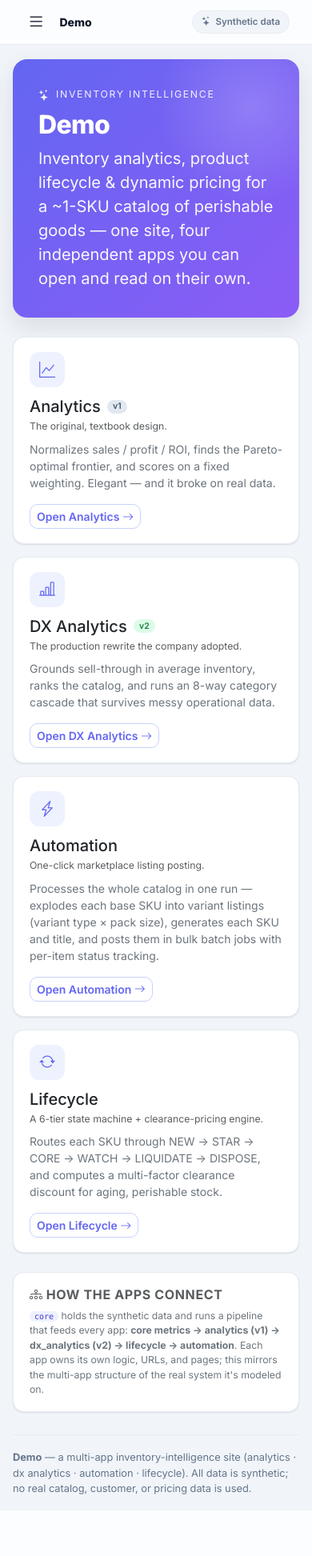
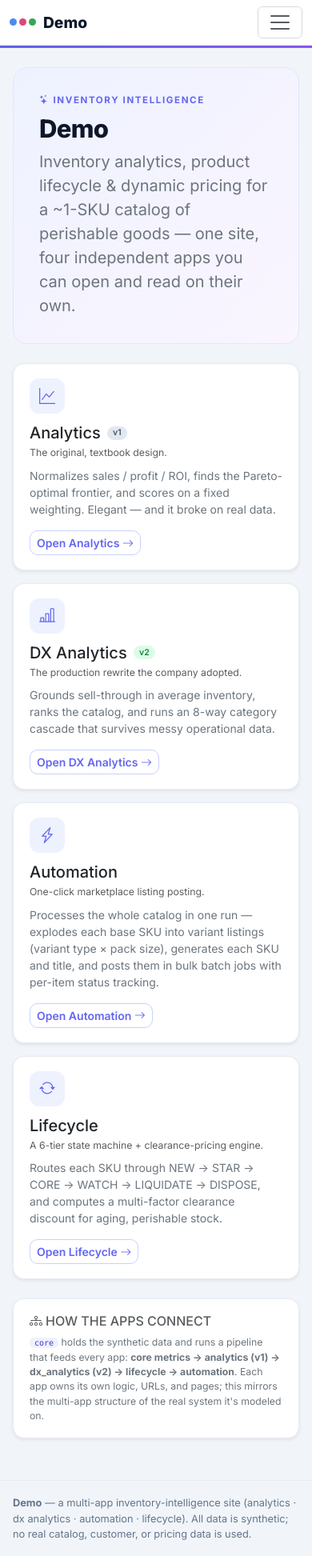
Before and after one commit to Yimo-888/analysis, a Django app: page / in a window 390 px wide. Shown: the whole page at 80% size. Before the commit the page ends 1868 px from the top, so only its background shows below. Run offline with Django 4.2, Linux system fonts and the light colour scheme; tables that the repository leaves empty hold one stand-in row (values such as "Sample post").

Commit message:
Fix unstyled page (inline CSS) + switch to top-bar nav, dark/readable text
The local static stylesheet wasn't loading for the user (CDN icons loaded but
app.css didn't), so the page rendered unstyled with white-on-white hero text.

- inline the entire design system into base.html so styling can never fail to
  load (no dependency on static-file serving); removed static/css/app.css
- replace the dark sidebar with a clean white TOP NAV bar (logo + brand dots,
  each app listed across the top, active state, gradient accent strip) per the
  reference; responsive Bootstrap navbar collapse on mobile
- readability: dark hero heading (was invisible white-on-white) and dark KPI
  numbers; soft badges/cards/tables retained
- settings: guard STATICFILES_DIRS so the missing static dir isn't a warning

12 tests pass; all pages 200; prod build OK.

Co-Authored-By: Claude Opus 4.8 (1M context) <noreply@anthropic.com>

```diff
--- a/catalyst/settings.py
+++ b/catalyst/settings.py
@@ -96,7 +96,8 @@ USE_TZ = True
 
 STATIC_URL = "static/"
 STATIC_ROOT = BASE_DIR / "staticfiles"
-STATICFILES_DIRS = [BASE_DIR / "static"]
+# CSS is inlined in the base template, so a static dir is optional.
+STATICFILES_DIRS = [BASE_DIR / "static"] if (BASE_DIR / "static").exists() else []
 # Manifest (hashed, cache-busted) static files in production; plain storage in
 # dev/tests so the {% static %} tag works without running collectstatic first.
 _staticfiles_backend = (
--- a/static/css/app.css
+++ /dev/null
@@ -1,181 +0,0 @@
-/* ============================================================
-   Demo — design system
-   ============================================================ */
-:root {
-  --brand: #6366f1;          /* indigo */
-  --brand-2: #8b5cf6;        /* violet */
-  --brand-grad: linear-gradient(135deg, #6366f1 0%, #8b5cf6 100%);
-  --sidebar-bg: #0f172a;     /* slate-900 */
-  --sidebar-bg-2: #111a30;
-  --sidebar-text: #94a3b8;
-  --sidebar-active: #ffffff;
-  --bg: #f1f5f9;             /* slate-100 */
-  --surface: #ffffff;
-  --text: #0f172a;
-  --muted: #64748b;
-  --border: #e7ecf3;
-  --radius: 14px;
-  --shadow-sm: 0 1px 2px rgba(15,23,42,.06), 0 1px 3px rgba(15,23,42,.05);
-  --shadow: 0 4px 14px rgba(15,23,42,.06), 0 2px 4px rgba(15,23,42,.04);
-  --shadow-lg: 0 12px 30px rgba(15,23,42,.10);
-  --sidebar-w: 248px;
-}
-
-* { -webkit-font-smoothing: antialiased; }
-body {
-  font-family: Inter, system-ui, -apple-system, sans-serif;
-  background: var(--bg);
-  color: var(--text);
-  font-size: 14px;
-}
-a { text-decoration: none; color: var(--brand); }
-a:hover { color: var(--brand-2); }
-::selection { background: rgba(99,102,241,.18); }
-
-/* ---- layout ------------------------------------------------ */
-.app-shell { min-height: 100vh; }
-.sidebar {
-  position: fixed; inset: 0 auto 0 0; width: var(--sidebar-w);
-  background: linear-gradient(180deg, var(--sidebar-bg) 0%, var(--sidebar-bg-2) 100%);
-  color: var(--sidebar-text); display: flex; flex-direction: column;
-  padding: 18px 14px; z-index: 1045; transition: transform .25s ease;
-}
-.main { margin-left: var(--sidebar-w); min-height: 100vh; display: flex; flex-direction: column; }
-.content { padding: 24px 28px; flex: 1; max-width: 1400px; width: 100%; }
-
-/* ---- sidebar ----------------------------------------------- */
-.sidebar-brand { display: flex; align-items: center; gap: 10px; padding: 6px 8px 18px; color: #fff; }
-.brand-mark {
-  width: 38px; height: 38px; border-radius: 11px; background: var(--brand-grad);
-  display: grid; place-items: center; font-size: 1.1rem; color: #fff;
-  box-shadow: 0 6px 16px rgba(99,102,241,.45);
-}
-.brand-text { display: flex; flex-direction: column; line-height: 1.05; font-weight: 800; font-size: 1.15rem; }
-.brand-text small { font-weight: 500; font-size: .62rem; letter-spacing: .12em; text-transform: uppercase; color: var(--sidebar-text); margin-top: 3px; }
-.sidebar-nav { display: flex; flex-direction: column; gap: 2px; margin-top: 6px; }
-.nav-group { font-size: .65rem; letter-spacing: .14em; text-transform: uppercase; color: #56627a; padding: 14px 12px 6px; }
-.sidebar-nav .nav-link {
-  display: flex; align-items: center; gap: 11px; padding: 9px 12px; border-radius: 10px;
-  color: var(--sidebar-text); font-weight: 500; transition: all .15s ease;
-}
-.sidebar-nav .nav-link i { font-size: 1.05rem; width: 20px; text-align: center; opacity: .85; }
-.sidebar-nav .nav-link:hover { background: rgba(255,255,255,.06); color: #e2e8f0; }
-.sidebar-nav .nav-link.active { background: var(--brand-grad); color: #fff; box-shadow: 0 6px 16px rgba(99,102,241,.35); }
-.sidebar-nav .nav-link.active i { opacity: 1; }
-.sidebar-nav .tag {
-  margin-left: auto; font-size: .6rem; font-weight: 700; padding: 1px 7px; border-radius: 999px;
-  background: rgba(255,255,255,.12); color: #cbd5e1;
-}
-.nav-link.active .tag { background: rgba(255,255,255,.25); color: #fff; }
-.sidebar-foot { margin-top: auto; font-size: .72rem; color: #56627a; padding: 14px 12px 4px; border-top: 1px solid rgba(255,255,255,.06); }
-.sidebar-backdrop { display: none; position: fixed; inset: 0; background: rgba(15,23,42,.5); z-index: 1040; }
-
-/* ---- topbar ------------------------------------------------ */
-.topbar {
-  position: sticky; top: 0; z-index: 1030; height: 56px; display: flex; align-items: center; gap: 12px;
-  padding: 0 28px; background: rgba(255,255,255,.8); backdrop-filter: blur(10px);
-  border-bottom: 1px solid var(--border);
-}
-.topbar-title { font-weight: 800; }
-.btn-icon { border: 0; background: transparent; font-size: 1.4rem; color: var(--text); line-height: 1; }
-.chip {
-  display: inline-flex; align-items: center; gap: 6px; font-size: .72rem; font-weight: 600; color: var(--muted);
-  background: var(--bg); border: 1px solid var(--border); padding: 5px 11px; border-radius: 999px;
-}
-.foot { color: var(--muted); font-size: .8rem; border-top: 1px solid var(--border); margin-top: 28px; padding-top: 18px; }
-
-/* ---- cards ------------------------------------------------- */
-.card {
-  border: 1px solid var(--border); border-radius: var(--radius); background: var(--surface);
-  box-shadow: var(--shadow-sm); transition: box-shadow .18s ease, transform .18s ease;
-}
-.card.shadow-sm { box-shadow: var(--shadow-sm) !important; }
-.card:hover { box-shadow: var(--shadow); }
-.card .card-body { padding: 18px 20px; }
-h1,h2,h3,h4,h5,h6 { color: var(--text); }
-.h6.text-uppercase, h2.h6 { letter-spacing: .04em; font-weight: 700; }
-
-/* KPI numbers */
-.display-6 {
-  font-weight: 800; font-size: 2rem; letter-spacing: -.02em;
-  background: var(--brand-grad); -webkit-background-clip: text; background-clip: text; color: transparent;
-}
-.card .text-uppercase.small { letter-spacing: .08em; font-weight: 600; color: var(--muted) !important; }
-
-/* module intro banner */
-.module-intro {
-  background: linear-gradient(135deg, #eef2ff 0%, #f5f3ff 100%);
-  border: 1px solid #e0e7ff !important; border-left: 4px solid var(--brand) !important; border-radius: var(--radius);
-}
-
-/* ---- buttons ----------------------------------------------- */
-.btn { border-radius: 10px; font-weight: 600; }
-.btn-primary { background: var(--brand); border-color: var(--brand); }
-.btn-primary:hover { background: var(--brand-2); border-color: var(--brand-2); }
-.btn-outline-primary { color: var(--brand); border-color: #c7d2fe; }
-.btn-outline-primary:hover { background: var(--brand); border-color: var(--brand); }
-.btn-lg { padding: .7rem 1.5rem; }
-
-/* ---- tables ------------------------------------------------ */
-.table { --bs-table-bg: transparent; color: var(--text); }
-.table thead th {
-  font-size: .68rem; letter-spacing: .06em; text-transform: uppercase; color: var(--muted);
-  border-bottom: 1px solid var(--border); font-weight: 700; white-space: nowrap;
-}
-.table > :not(caption) > * > * { padding: .55rem .6rem; border-bottom-color: #f1f5f9; }
-.table-hover tbody tr { transition: background .12s ease; }
-.table-hover tbody tr:hover { background: #f8fafc; }
-.table code, code { color: #4338ca; background: #eef2ff; padding: 1px 6px; border-radius: 6px; font-size: .82em; }
-
-/* ---- badges (soft pills) ----------------------------------- */
-.badge { border-radius: 999px; font-weight: 600; padding: .32em .7em; letter-spacing: .01em; }
-.badge.bg-success { background: #dcfce7 !important; color: #15803d !important; }
-.badge.bg-danger  { background: #fee2e2 !important; color: #b91c1c !important; }
-.badge.bg-warning { background: #fef3c7 !important; color: #b45309 !important; }
-.badge.bg-info    { background: #cffafe !important; color: #0e7490 !important; }
-.badge.bg-primary { background: #e0e7ff !important; color: #4338ca !important; }
-.badge.bg-secondary { background: #e2e8f0 !important; color: #475569 !important; }
-.badge.bg-dark    { background: #e2e8f0 !important; color: #1e293b !important; }
-.text-bg-light { background: var(--bg) !important; border: 1px solid var(--border); color: var(--muted) !important; }
-
-/* sub-nav pills */
-.subnav .nav-pills { gap: 6px; background: var(--surface); border: 1px solid var(--border); border-radius: 12px; padding: 5px; display: inline-flex; box-shadow: var(--shadow-sm); }
-.subnav .nav-link { padding: .35rem .9rem; border-radius: 8px; color: var(--muted); font-weight: 600; font-size: .85rem; }
-.subnav .nav-link.active { background: var(--brand); color: #fff; }
-
-/* progress */
-.progress { background: #eef2f7; border-radius: 999px; }
-.progress-bar { background: var(--brand-grad); font-weight: 600; }
-.progress-bar.bg-success { background: #22c55e !important; }
-
-/* pipeline flow steps (automation) */
-.pipe-step { background: var(--surface); transition: all .2s ease; min-width: 130px; border-color: var(--border) !important; }
-.pipe-step.border-primary { border-color: var(--brand) !important; box-shadow: 0 6px 16px rgba(99,102,241,.18); transform: translateY(-2px); }
-
-/* home hero + feature cards */
-.hero {
-  background: var(--brand-grad); color: #fff; border-radius: 18px; padding: 34px 32px;
-  box-shadow: var(--shadow-lg); position: relative; overflow: hidden;
-}
-.hero::after { content: ""; position: absolute; right: -60px; top: -60px; width: 240px; height: 240px;
-  background: radial-gradient(circle, rgba(255,255,255,.18), transparent 70%); }
-.hero h1 { color: #fff; font-weight: 800; letter-spacing: -.02em; }
-.feature-card { height: 100%; }
-.feature-card .feat-icon {
-  width: 44px; height: 44px; border-radius: 12px; display: grid; place-items: center; font-size: 1.25rem;
-  background: #eef2ff; color: var(--brand); margin-bottom: 12px;
-}
-.feature-card:hover { transform: translateY(-3px); box-shadow: var(--shadow-lg); }
-.feature-card .btn { transition: gap .15s ease; }
-
-/* metric tiles in modal */
-.border-start.border-4 { border-radius: 10px; background: #f8fafc !important; }
-
-/* ---- responsive ------------------------------------------- */
-@media (max-width: 991.98px) {
-  .sidebar { transform: translateX(-100%); }
-  .main { margin-left: 0; }
-  .content { padding: 18px 16px; }
-  body.sidebar-open .sidebar { transform: translateX(0); box-shadow: var(--shadow-lg); }
-  body.sidebar-open .sidebar-backdrop { display: block; }
-}
--- a/templates/core/base.html
+++ b/templates/core/base.html
@@ -1,4 +1,3 @@
-{% load static %}
 <!doctype html>
 <html lang="en">
 <head>
@@ -8,54 +7,132 @@
   <link href="https://cdn.jsdelivr.net/npm/bootstrap@5.3.3/dist/css/bootstrap.min.css" rel="stylesheet">
   <link href="https://cdn.jsdelivr.net/npm/bootstrap-icons@1.11.3/font/bootstrap-icons.min.css" rel="stylesheet">
   <link href="https://fonts.googleapis.com/css2?family=Inter:wght@400;500;600;700;800&display=swap" rel="stylesheet">
-  <link href="{% static 'css/app.css' %}" rel="stylesheet">
+  <style>
+    /* === Demo design system (inlined so it always loads) ============== */
+    :root{
+      --brand:#6366f1;--brand-2:#8b5cf6;--brand-grad:linear-gradient(135deg,#6366f1,#8b5cf6);
+      --bg:#f1f5f9;--surface:#fff;--text:#0f172a;--muted:#64748b;--border:#e7ecf3;--radius:14px;
+      --shadow-sm:0 1px 2px rgba(15,23,42,.06),0 1px 3px rgba(15,23,42,.05);
+      --shadow:0 4px 14px rgba(15,23,42,.06);--shadow-lg:0 12px 30px rgba(15,23,42,.10);
+    }
+    *{-webkit-font-smoothing:antialiased;}
+    body{font-family:Inter,system-ui,-apple-system,sans-serif;background:var(--bg);color:var(--text);font-size:14px;}
+    a{text-decoration:none;color:var(--brand);} a:hover{color:var(--brand-2);}
+    h1,h2,h3,h4,h5,h6{color:var(--text);}
+    ::selection{background:rgba(99,102,241,.18);}
+
+    /* top nav (logo left + each app across the top) */
+    .topnav{background:#fff;border-bottom:1px solid var(--border);box-shadow:var(--shadow-sm);}
+    .topnav .navbar-brand{font-weight:800;color:var(--text)!important;font-size:1.2rem;display:flex;align-items:center;gap:9px;}
+    .brand-dots{display:inline-flex;gap:3px;}
+    .brand-dots span{width:9px;height:9px;border-radius:50%;display:block;}
+    .topnav .nav-link{color:#475569;font-weight:600;padding:.5rem .9rem;border-radius:9px;margin:0 1px;}
+    .topnav .nav-link:hover{background:#f1f5f9;color:var(--text);}
+    .topnav .nav-link.active{color:var(--brand);background:#eef2ff;}
+    .topnav .nav-link .tag{font-size:.6rem;font-weight:700;padding:0 6px;border-radius:999px;background:#e2e8f0;color:#475569;margin-left:4px;}
+    .topnav .nav-link.active .tag{background:#c7d2fe;color:#3730a3;}
+    .accent-strip{height:3px;background:var(--brand-grad);}
+    .chip{display:inline-flex;align-items:center;gap:6px;font-size:.72rem;font-weight:600;color:var(--muted);
+      background:var(--bg);border:1px solid var(--border);padding:5px 11px;border-radius:999px;}
+
+    .content{padding:24px 16px;max-width:1320px;margin:0 auto;}
+    .foot{color:var(--muted);font-size:.8rem;border-top:1px solid var(--border);margin:28px auto 0;padding:18px 16px;max-width:1320px;}
+
+    /* cards + KPI */
+    .card{border:1px solid var(--border);border-radius:var(--radius);background:var(--surface);box-shadow:var(--shadow-sm);transition:box-shadow .18s,transform .18s;}
+    .card:hover{box-shadow:var(--shadow);}
+    .card .card-body{padding:18px 20px;}
+    .display-6{font-weight:800;font-size:2rem;letter-spacing:-.02em;color:var(--text);}  /* dark + readable */
+    .card .text-uppercase.small{letter-spacing:.08em;font-weight:600;color:var(--muted)!important;}
+    .module-intro{background:linear-gradient(135deg,#eef2ff,#f5f3ff);border:1px solid #e0e7ff!important;border-left:4px solid var(--brand)!important;border-radius:var(--radius);}
+
+    /* buttons */
+    .btn{border-radius:10px;font-weight:600;}
+    .btn-primary{background:var(--brand);border-color:var(--brand);}
+    .btn-primary:hover{background:var(--brand-2);border-color:var(--brand-2);}
+    .btn-outline-primary{color:var(--brand);border-color:#c7d2fe;}
+    .btn-outline-primary:hover{background:var(--brand);border-color:var(--brand);color:#fff;}
+
+    /* tables */
+    .table thead th{font-size:.68rem;letter-spacing:.06em;text-transform:uppercase;color:var(--muted);font-weight:700;white-space:nowrap;border-bottom:1px solid var(--border);}
+    .table>:not(caption)>*>*{padding:.55rem .6rem;border-bottom-color:#f1f5f9;}
+    .table-hover tbody tr:hover{background:#f8fafc;}
+    code{color:#4338ca;background:#eef2ff;padding:1px 6px;border-radius:6px;font-size:.82em;}
+
+    /* badges (soft pills) */
+    .badge{border-radius:999px;font-weight:600;padding:.32em .7em;}
+    .badge.bg-success{background:#dcfce7!important;color:#15803d!important;}
+    .badge.bg-danger{background:#fee2e2!important;color:#b91c1c!important;}
+    .badge.bg-warning{background:#fef3c7!important;color:#b45309!important;}
+    .badge.bg-info{background:#cffafe!important;color:#0e7490!important;}
+    .badge.bg-primary{background:#e0e7ff!important;color:#4338ca!important;}
+    .badge.bg-secondary{background:#e2e8f0!important;color:#475569!important;}
+    .badge.bg-dark{background:#e2e8f0!important;color:#1e293b!important;}
+    .text-bg-light{background:var(--bg)!important;border:1px solid var(--border);color:var(--muted)!important;}
+
+    /* sub-nav pills */
+    .subnav .nav-pills{gap:6px;background:var(--surface);border:1px solid var(--border);border-radius:12px;padding:5px;display:inline-flex;box-shadow:var(--shadow-sm);}
+    .subnav .nav-link{padding:.35rem .9rem;border-radius:8px;color:var(--muted);font-weight:600;font-size:.85rem;}
+    .subnav .nav-link.active{background:var(--brand);color:#fff;}
+
+    /* progress + pipeline */
+    .progress{background:#eef2f7;border-radius:999px;}
+    .progress-bar{background:var(--brand-grad);font-weight:600;}
+    .progress-bar.bg-success{background:#22c55e!important;}
+    .pipe-step{background:var(--surface);transition:all .2s;min-width:130px;border-color:var(--border)!important;}
+    .pipe-step.border-primary{border-color:var(--brand)!important;box-shadow:0 6px 16px rgba(99,102,241,.18);transform:translateY(-2px);}
+
+    /* home hero (light panel, dark text) + feature cards */
+    .hero{background:linear-gradient(135deg,#eef2ff 0%,#faf5ff 100%);border:1px solid #e0e7ff;border-radius:18px;padding:32px;}
+    .hero .eyebrow{color:var(--brand);font-weight:700;letter-spacing:.14em;text-transform:uppercase;font-size:.72rem;}
+    .hero h1{color:var(--text);font-weight:800;letter-spacing:-.02em;}
+    .feature-card{height:100%;}
+    .feature-card:hover{transform:translateY(-3px);box-shadow:var(--shadow-lg);}
+    .feat-icon{width:44px;height:44px;border-radius:12px;display:grid;place-items:center;font-size:1.25rem;background:#eef2ff;color:var(--brand);margin-bottom:12px;}
+    .border-start.border-4{border-radius:10px;background:#f8fafc!important;}
+  </style>
 </head>
 <body>
 {% with app=request.resolver_match.app_name %}
-<div class="app-shell">
-
-  <aside class="sidebar" id="sidebar">
-    <a class="sidebar-brand" href="{% url 'home' %}">
-      <span class="brand-mark"><i class="bi bi-boxes"></i></span>
-      <span class="brand-text">Demo<small>inventory intelligence</small></span>
+<div class="sticky-top">
+  <nav class="navbar navbar-expand-lg topnav">
+    <div class="container-fluid" style="max-width:1320px">
+      <a class="navbar-brand" href="{% url 'home' %}">
+        <span class="brand-dots"><span style="background:#4c8bf5"></span><span style="background:#e0457b"></span><span style="background:#34a853"></span></span>
+        Demo
       </a>
-    <nav class="sidebar-nav">
-      <a class="nav-link {% if not app %}active{% endif %}" href="{% url 'home' %}"><i class="bi bi-grid-1x2"></i> Home</a>
-      <div class="nav-group">Apps</div>
-      <a class="nav-link {% if app == 'analytics' %}active{% endif %}" href="{% url 'analytics:dashboard' %}"><i class="bi bi-graph-up"></i> Analytics <span class="tag">v1</span></a>
-      <a class="nav-link {% if app == 'dx_analytics' %}active{% endif %}" href="{% url 'dx_analytics:dashboard' %}"><i class="bi bi-bar-chart-line"></i> DX Analytics <span class="tag tag-ok">v2</span></a>
-      <a class="nav-link {% if app == 'automation' %}active{% endif %}" href="{% url 'automation:overview' %}"><i class="bi bi-lightning-charge"></i> Automation</a>
-      <a class="nav-link {% if app == 'lifecycle' %}active{% endif %}" href="{% url 'lifecycle:dashboard' %}"><i class="bi bi-arrow-repeat"></i> Lifecycle</a>
+      <button class="navbar-toggler" type="button" data-bs-toggle="collapse" data-bs-target="#nav">
+        <span class="navbar-toggler-icon"></span>
+      </button>
+      <div class="collapse navbar-collapse" id="nav">
+        <ul class="navbar-nav me-auto">
+          <li class="nav-item"><a class="nav-link {% if not app %}active{% endif %}" href="{% url 'home' %}"><i class="bi bi-grid-1x2"></i> Home</a></li>
+          <li class="nav-item"><a class="nav-link {% if app == 'analytics' %}active{% endif %}" href="{% url 'analytics:dashboard' %}"><i class="bi bi-graph-up"></i> Analytics <span class="tag">v1</span></a></li>
+          <li class="nav-item"><a class="nav-link {% if app == 'dx_analytics' %}active{% endif %}" href="{% url 'dx_analytics:dashboard' %}"><i class="bi bi-bar-chart-line"></i> DX Analytics <span class="tag">v2</span></a></li>
+          <li class="nav-item"><a class="nav-link {% if app == 'automation' %}active{% endif %}" href="{% url 'automation:overview' %}"><i class="bi bi-lightning-charge"></i> Automation</a></li>
+          <li class="nav-item"><a class="nav-link {% if app == 'lifecycle' %}active{% endif %}" href="{% url 'lifecycle:dashboard' %}"><i class="bi bi-arrow-repeat"></i> Lifecycle</a></li>
+        </ul>
+        <span class="chip"><i class="bi bi-stars"></i> Synthetic data · demo</span>
+      </div>
+    </div>
   </nav>
-    <div class="sidebar-foot">
-      <i class="bi bi-database"></i> Synthetic data · portfolio demo
+  <div class="accent-strip"></div>
 </div>
-  </aside>
-  <div class="sidebar-backdrop" id="sidebarBackdrop"></div>
-
-  <div class="main">
-    <header class="topbar">
-      <button class="btn-icon d-lg-none" id="sidebarToggle" aria-label="Menu"><i class="bi bi-list"></i></button>
-      <span class="topbar-title d-lg-none">Demo</span>
-      <span class="ms-auto chip"><i class="bi bi-stars"></i> Synthetic data</span>
-    </header>
+{% endwith %}
 
 <main class="content">
   {% block subnav %}{% endblock %}
   {% block content %}{% endblock %}
+</main>
+
 <footer class="foot">
   <strong>Demo</strong> — a multi-app inventory-intelligence site (analytics · dx&nbsp;analytics ·
   automation · lifecycle). All data is synthetic; no real catalog, customer, or pricing data is used.
 </footer>
-    </main>
-  </div>
-</div>
-{% endwith %}
 
 <script src="https://cdn.jsdelivr.net/npm/bootstrap@5.3.3/dist/js/bootstrap.bundle.min.js"></script>
 <script src="https://cdn.jsdelivr.net/npm/chart.js@4.4.1/dist/chart.umd.min.js"></script>
 <script>
-  // global Chart.js theme so every chart matches the design system
   if (window.Chart) {
     Chart.defaults.font.family = "Inter, system-ui, sans-serif";
     Chart.defaults.font.size = 11;
@@ -66,21 +143,13 @@
     Chart.defaults.plugins.tooltip.padding = 10;
     Chart.defaults.plugins.tooltip.cornerRadius = 8;
     Chart.defaults.borderColor = "rgba(148,163,184,.15)";
+    if (Chart.defaults.scale && Chart.defaults.scale.grid) {
       Chart.defaults.scale.grid.color = "rgba(148,163,184,.15)";
-    Chart.defaults.scale.grid.drawBorder = false;
+    }
     Chart.defaults.elements.bar.borderRadius = 6;
     Chart.defaults.elements.line.tension = 0.35;
     Chart.defaults.elements.point.radius = 0;
   }
-  // mobile sidebar drawer
-  (function () {
-    const t = document.getElementById('sidebarToggle');
-    const b = document.getElementById('sidebarBackdrop');
-    const open = () => document.body.classList.add('sidebar-open');
-    const close = () => document.body.classList.remove('sidebar-open');
-    if (t) t.addEventListener('click', open);
-    if (b) b.addEventListener('click', close);
-  })();
 </script>
 {% block scripts %}{% endblock %}
 </body>
--- a/templates/core/home.html
+++ b/templates/core/home.html
@@ -3,16 +3,12 @@
 {% block content %}
 
 <div class="hero mb-4">
-  <div class="position-relative" style="z-index:1">
-    <div class="d-inline-flex align-items-center gap-2 mb-2" style="opacity:.9">
-      <i class="bi bi-stars"></i><span class="small text-uppercase" style="letter-spacing:.14em">Inventory Intelligence</span>
-    </div>
-    <h1 class="display-6 mb-2" style="background:none;-webkit-text-fill-color:#fff">Demo</h1>
-    <p class="lead mb-0" style="max-width:60ch;opacity:.95">
-      Inventory analytics, product lifecycle &amp; dynamic pricing for a ~{{ n_products|default:0 }}-SKU
-      catalog of perishable goods — one site, four independent apps you can open and read on their own.
-    </p>
-  </div>
+  <div class="eyebrow mb-2"><i class="bi bi-stars"></i> Inventory Intelligence</div>
+  <h1 class="display-5 mb-2">Demo</h1>
+  <p class="lead mb-0 text-secondary" style="max-width:64ch">
+    Inventory analytics, product lifecycle &amp; dynamic pricing for a ~{{ n_products|default:0 }}-SKU
+    catalog of perishable goods — one site, four independent apps you can open and read on their own.
+  </p>
 </div>
 
 {% if not has_data %}
```
Lines whose indentation alone changed are shown as unchanged.
